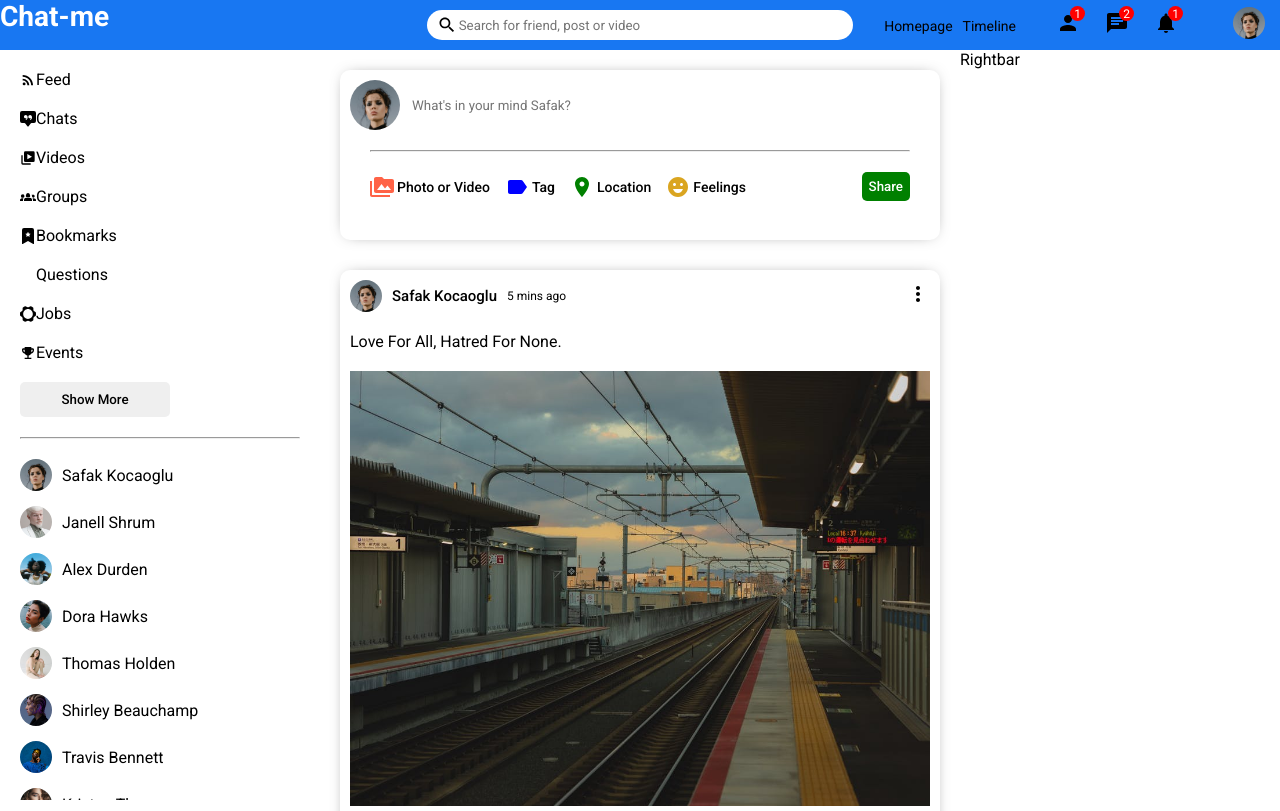
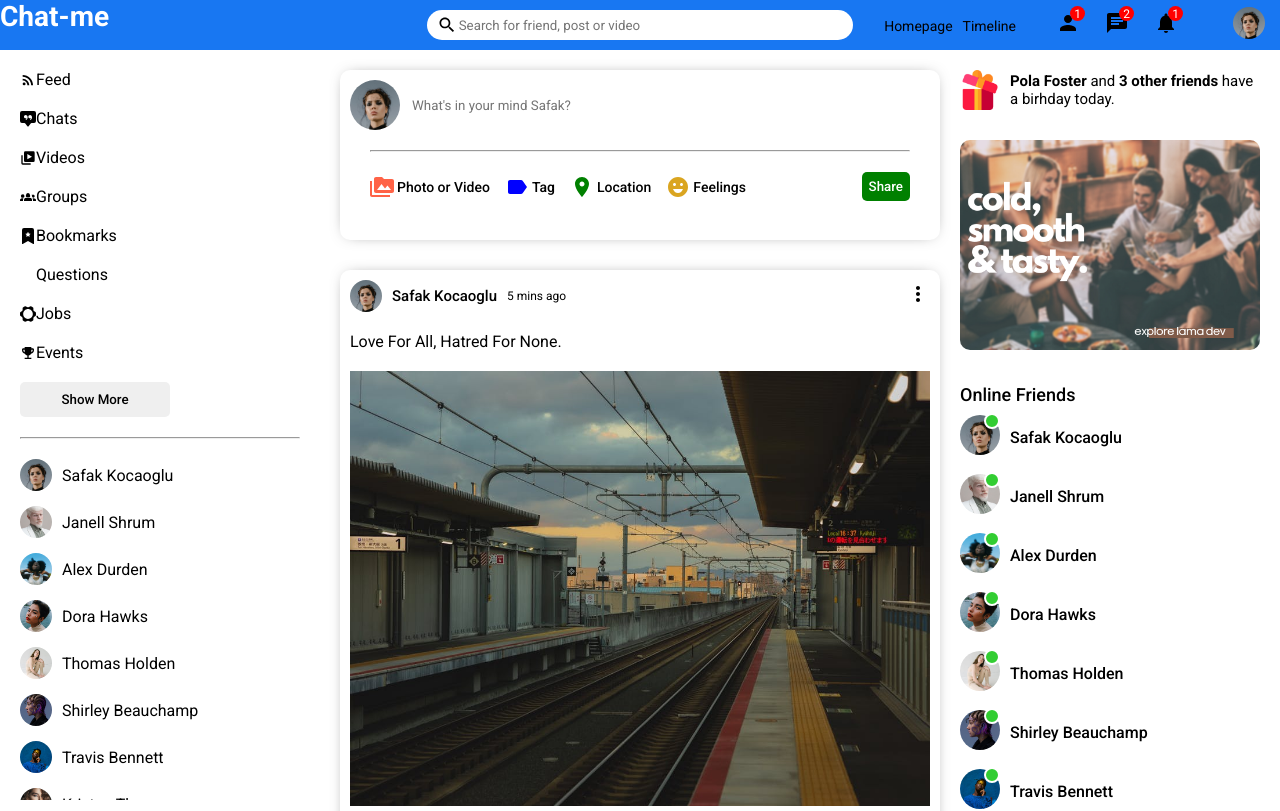
Before and after one commit to Kavindu95/Social-media-app-using-React, a React (Create React App) app: page / in a window 1280 px wide. Shown: the top 811 px of the page. Built offline with nearby package versions, Linux system fonts and the light colour scheme; some icons are missing.

Commit message:
initial setup finished

```diff
--- /dev/null
+++ b/src/components/Online.jsx
@@ -0,0 +1,13 @@
+import "./online.css";
+
+export default function Online({user}) {
+  return (
+    <li className="rightbarFriend">
+      <div className="rightbarProfileImgContainer">
+        <img className="rightbarProfileImg" src={user.profilePicture} alt="" />
+        <span className="rightbarOnline"></span>
+      </div>
+      <span className="rightbarUsername">{user.username}</span>
+    </li>
+  );
+}
--- a/src/components/Rightbar.jsx
+++ b/src/components/Rightbar.jsx
@@ -1,9 +1,113 @@
-import React from './rightbar.css'
+import React from './rightbar.css';
+import {Users} from "../pages/dummyData";
+import Online from "./Online";
 
-export default function Rightbar() {
+export default function Rightbar({profile}) {
+  const HomeRightbar = () => {
+    return (
+      <>
+        <div className="birthdayContainer">
+          <img className="birthdayImg" src="assets/gift.png" alt="" />
+          <span className="birthdayText">
+            <b>Pola Foster</b> and <b>3 other friends</b> have a birhday today.
+          </span>
+        </div>
+        <img className="rightbarAd" src="assets/ad.png" alt="" />
+        <h4 className="rightbarTitle">Online Friends</h4>
+        <ul className="rightbarFriendList">
+          {Users.map((u) => (
+            <Online key={u.id} user={u} />
+          ))}
+        </ul>
+      </>
+    );
+  };
+
+  const ProfileRightbar = () => {
+    return (
+      <>
+        <h4 className="rightbarTitle">User information</h4>
+        <div className="rightbarInfo">
+          <div className="rightbarInfoItem">
+            <span className="rightbarInfoKey">City:</span>
+            <span className="rightbarInfoValue">New York</span>
+          </div>
+          <div className="rightbarInfoItem">
+            <span className="rightbarInfoKey">From:</span>
+            <span className="rightbarInfoValue">Madrid</span>
+          </div>
+          <div className="rightbarInfoItem">
+            <span className="rightbarInfoKey">Relationship:</span>
+            <span className="rightbarInfoValue">Single</span>
+          </div>
+        </div>
+        <h4 className="rightbarTitle">User friends</h4>
+        <div className="rightbarFollowings">
+          <div className="rightbarFollowing">
+            <img
+              src="assets/person/1.jpeg"
+              alt=""
+              className="rightbarFollowingImg"
+            />
+            <span className="rightbarFollowingName">John Carter</span>
+          </div>
+          <div className="rightbarFollowing">
+            <img
+              src="assets/person/2.jpeg"
+              alt=""
+              className="rightbarFollowingImg"
+            />
+            <span className="rightbarFollowingName">John Carter</span>
+          </div>
+          <div className="rightbarFollowing">
+            <img
+              src="assets/person/3.jpeg"
+              alt=""
+              className="rightbarFollowingImg"
+            />
+            <span className="rightbarFollowingName">John Carter</span>
+          </div>
+          <div className="rightbarFollowing">
+            <img
+              src="assets/person/4.jpeg"
+              alt=""
+              className="rightbarFollowingImg"
+            />
+            <span className="rightbarFollowingName">John Carter</span>
+          </div>
+          <div className="rightbarFollowing">
+            <img
+              src="assets/person/5.jpeg"
+              alt=""
+              className="rightbarFollowingImg"
+            />
+            <span className="rightbarFollowingName">John Carter</span>
+          </div>
+          <div className="rightbarFollowing">
+            <img
+              src="assets/person/6.jpeg"
+              alt=""
+              className="rightbarFollowingImg"
+            />
+            <span className="rightbarFollowingName">John Carter</span>
+          </div>
+        </div>
+      </>
+    );
+  };
+
+
+
+
+
+
+
+
   return (
-    <div className='rightbar'>
-      Rightbar
+    <div className="rightbar">
+      <div className="rightbarWrapper">
+        {profile ? <ProfileRightbar /> : <HomeRightbar />}
+      </div>
     </div>
-  )
+  );
 }
--- /dev/null
+++ b/src/components/online.css
@@ -0,0 +1,32 @@
+.rightbarFriend {
+    display: flex;
+    align-items: center;
+    margin-bottom: 15px;
+  }
+
+  .rightbarProfileImgContainer {
+    margin-right: 10px;
+    position: relative;
+  }
+
+  .rightbarProfileImg {
+    width: 40px;
+    height: 40px;
+    border-radius: 50%;
+    object-fit: cover;
+  }
+
+  .rightbarOnline{
+      width: 12px;
+      height: 12px;
+      border-radius: 50%;
+      background-color: limegreen;
+      position: absolute;
+      top: -2px;
+      right: 0;
+      border: 2px solid white;
+  }
+
+  .rightbarUsername{
+      font-weight: 500;
+  }
--- a/src/components/rightbar.css
+++ b/src/components/rightbar.css
@@ -1,3 +1,83 @@
-.rightbar{
+.rightbar {
     flex: 3;
-}
+  }
+
+  .rightbarWrapper {
+    padding: 20px 20px 0 0;
+  }
+
+  .birthdayContainer {
+    display: flex;
+    align-items: center;
+  }
+
+  .birthdayImg {
+    width: 40px;
+    height: 40px;
+    margin-right: 10px;
+  }
+
+  .birthdayText {
+    font-weight: 300;
+    font-size: 15px;
+  }
+
+  .rightbarAd {
+    width: 100%;
+    border-radius: 10px;
+    margin: 30px 0;
+  }
+
+  .rightbarTitle{
+      margin-bottom: 20px;
+  }
+
+  .rightbarFriendList {
+    padding: 0;
+    margin: 0;
+    list-style: none;
+  }
+
+  .rightbarTitle{
+    font-size: 18px;
+    font-weight: 500;
+    margin-bottom: 10px;
+  }
+
+  .rightbarInfo{
+    margin-bottom: 30px;
+  }
+
+  .rightbarInfoItem{
+    margin-bottom: 10px;
+  }
+
+  .rightbarInfoKey{
+    font-weight: 500;
+    margin-right: 15px;
+    color: #555;
+  }
+
+  .rightbarInfoValue{
+    font-weight: 300;
+  }
+
+  .rightbarFollowings{
+    display: flex;
+    flex-wrap: wrap;
+    justify-content: space-between;
+  }
+
+  .rightbarFollowing{
+    display: flex;
+    flex-direction: column;
+    margin-bottom: 20px;
+    cursor: pointer;
+  }
+
+  .rightbarFollowingImg{
+    width: 100px;
+    height: 100px;
+    object-fit: cover;
+    border-radius: 5px;
+  }
```
